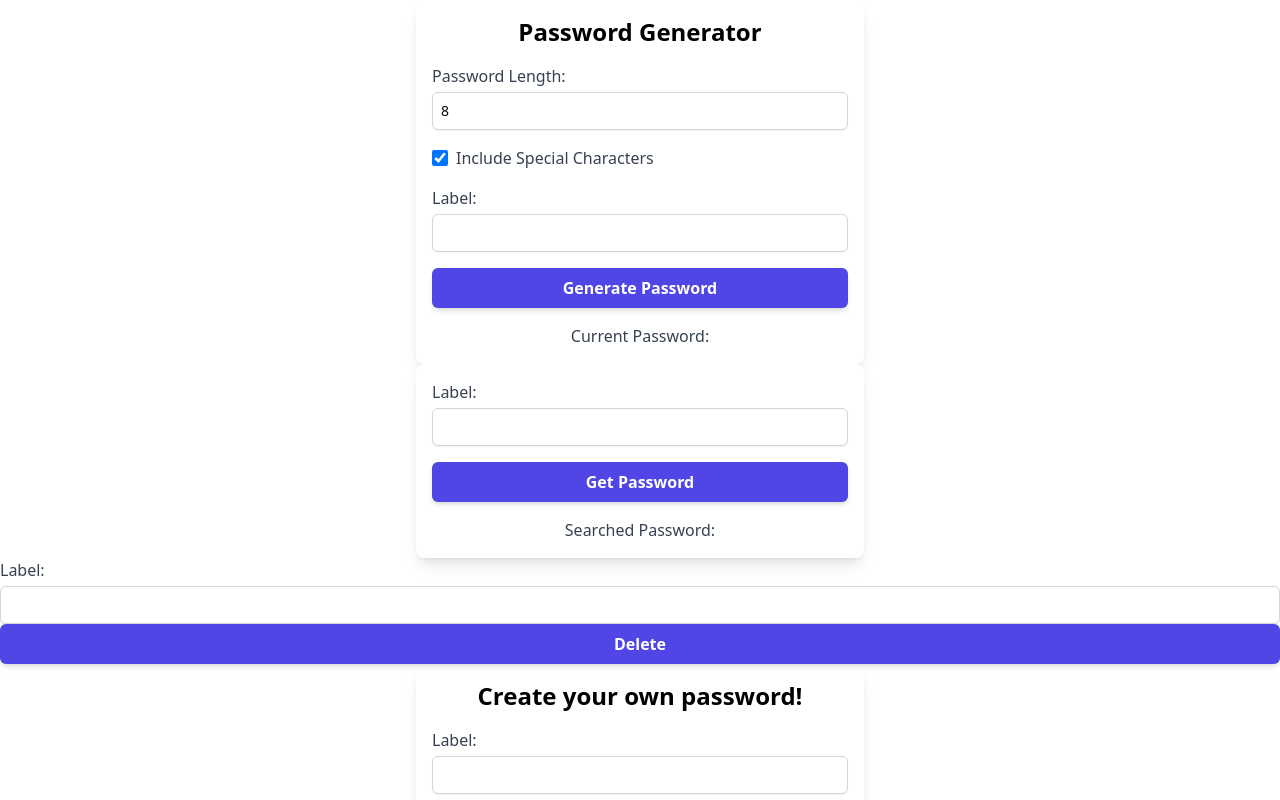
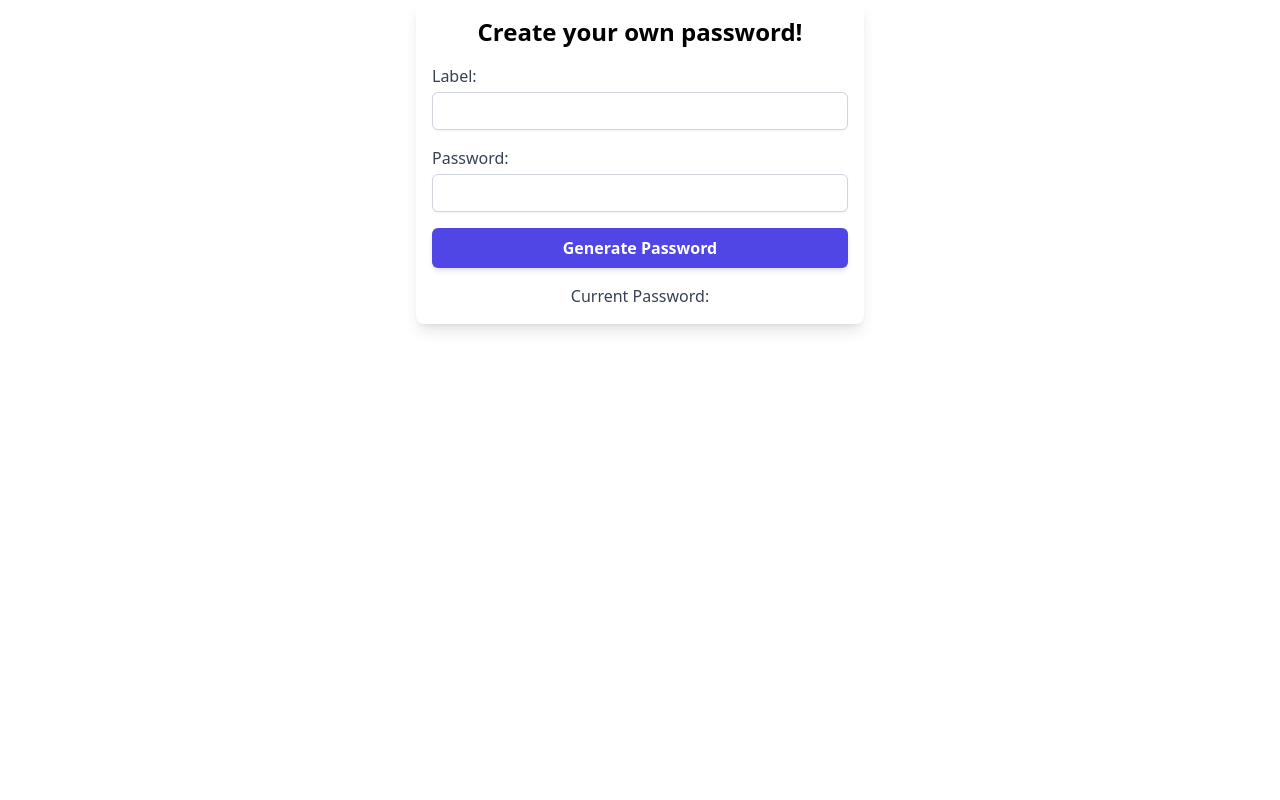
Before and after one commit to Shraghav/Password-Generator, a React (Create React App) app: page /userCreate in a window 1280 px wide. Shown: the top 800 px of the page. Built offline with nearby package versions, Linux system fonts and the light colour scheme.

Commit message:
Added Router

```diff
--- a/package.json
+++ b/package.json
@@ -9,6 +9,8 @@
     "axios": "^1.7.2",
     "react": "^18.2.0",
     "react-dom": "^18.2.0",
+    "react-router": "^6.24.1",
+    "react-router-dom": "^6.24.1",
     "react-scripts": "5.0.1",
     "web-vitals": "^2.1.4"
   },
--- a/src/App.js
+++ b/src/App.js
@@ -1,15 +1,17 @@
-import './App.css';
-import PasswordPostResult from './templates/PassworPostResult';
-import PasswordGetResult from './templates/PasswordGetResult';
-import PasswordDeleteResult from './templates/PasswordDeleteResult';
-import PasswordUserCreate from './templates/PasswordUserCreate';
+// import './App.css';
+// import PasswordPostResult from './templates/PassworPostResult';
+// import PasswordGetResult from './templates/PasswordGetResult';
+// import PasswordDeleteResult from './templates/PasswordDeleteResult';
+// import PasswordUserCreate from './templates/PasswordUserCreate';
+import Home from './Router/Home';
 const PasswordGenerator = () => {
   return (
     <div>
-      <PasswordPostResult />
+      {/* <PasswordPostResult />
       <PasswordGetResult />
       <PasswordDeleteResult />
-      <PasswordUserCreate />
+      <PasswordUserCreate /> */}
+      <Home/>
     </div>
   )
 };
--- /dev/null
+++ b/src/Router/Home.js
@@ -0,0 +1,56 @@
+import PostResult from "../templates/PassworPostResult";
+import DeleteResult from "../templates/PasswordDeleteResult"
+import GetResult from "../templates/PasswordGetResult"
+import UserCreate from "../templates/PasswordUserCreate"
+
+import React from 'react';
+import { BrowserRouter as Router, Route, Routes, Link, useLocation } from 'react-router-dom';
+
+const App = () => {
+    const location = useLocation();
+
+    const shouldShowLinks = location.pathname === '/';
+
+    return (
+        <div className="App">
+            {shouldShowLinks && (
+                <ul className="App-header" style={{ textAlign: 'center', paddingLeft: 0, listStyle: 'none', display: 'flex', justifyContent: 'center' }}>
+                    <li style={{ marginRight: '20px' }}>
+                        <Link to="/postResult">
+                            PostResult
+                        </Link>
+                    </li>
+                    <li style={{ marginRight: '20px' }}>
+                        <Link to="/deleteResult">
+                            Delete Result
+                        </Link>
+                    </li>
+                    <li style={{ marginRight: '20px' }}>
+                        <Link to="/getResult">
+                            Get Result
+                        </Link>
+                    </li>
+                    <li>
+                        <Link to="/userCreate">
+                            Create User
+                        </Link>
+                    </li>
+                </ul>
+            )}
+            <Routes>
+                <Route path="/postResult" element={<PostResult />} />
+                <Route path="/deleteResult" element={<DeleteResult />} />
+                <Route path="/getResult" element={<GetResult />} />
+                <Route path="/userCreate" element={<UserCreate />} />
+            </Routes>
+        </div>
+    );
+};
+
+const Root = () => (
+    <Router>
+        <App />
+    </Router>
+);
+
+export default Root;
```
Also changed, not shown: 1 other file (tests, documents, lock files or other folders).
